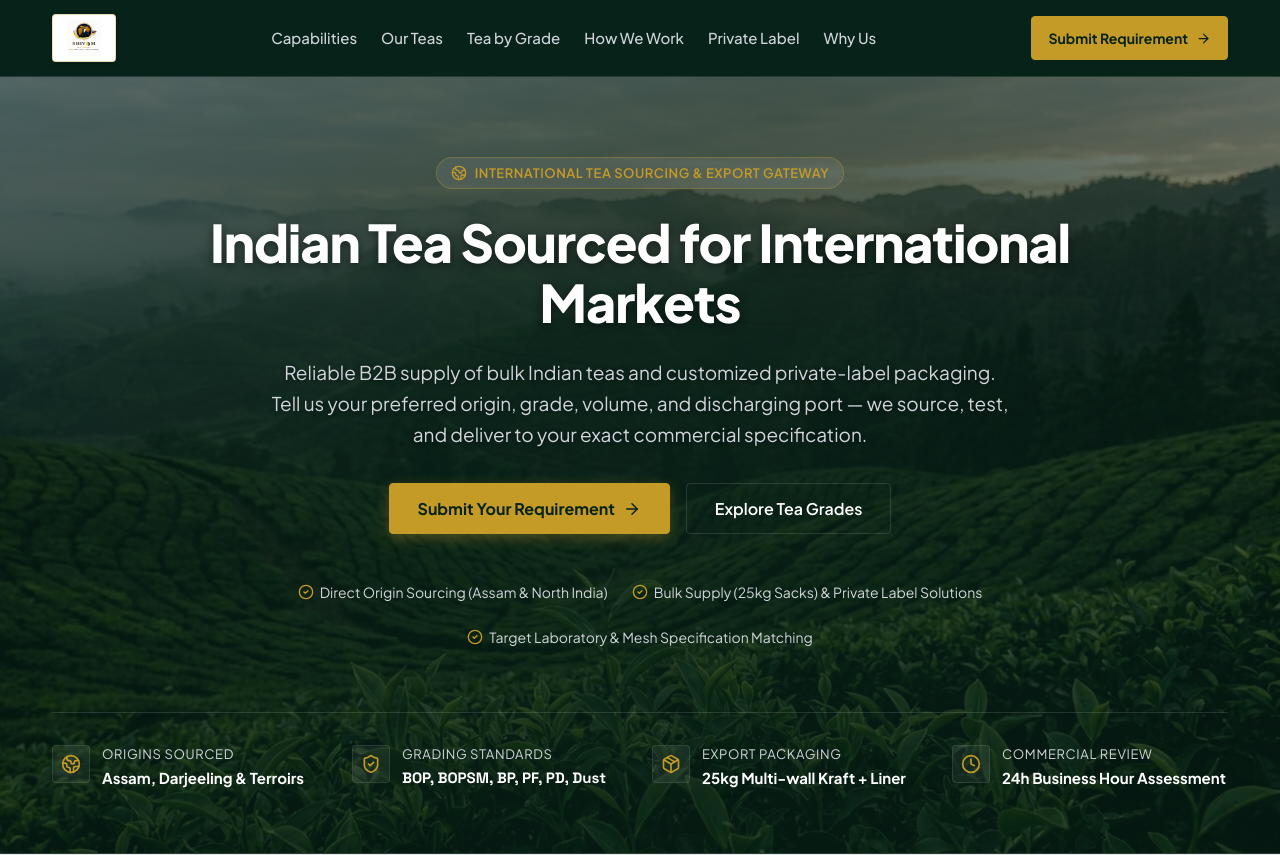
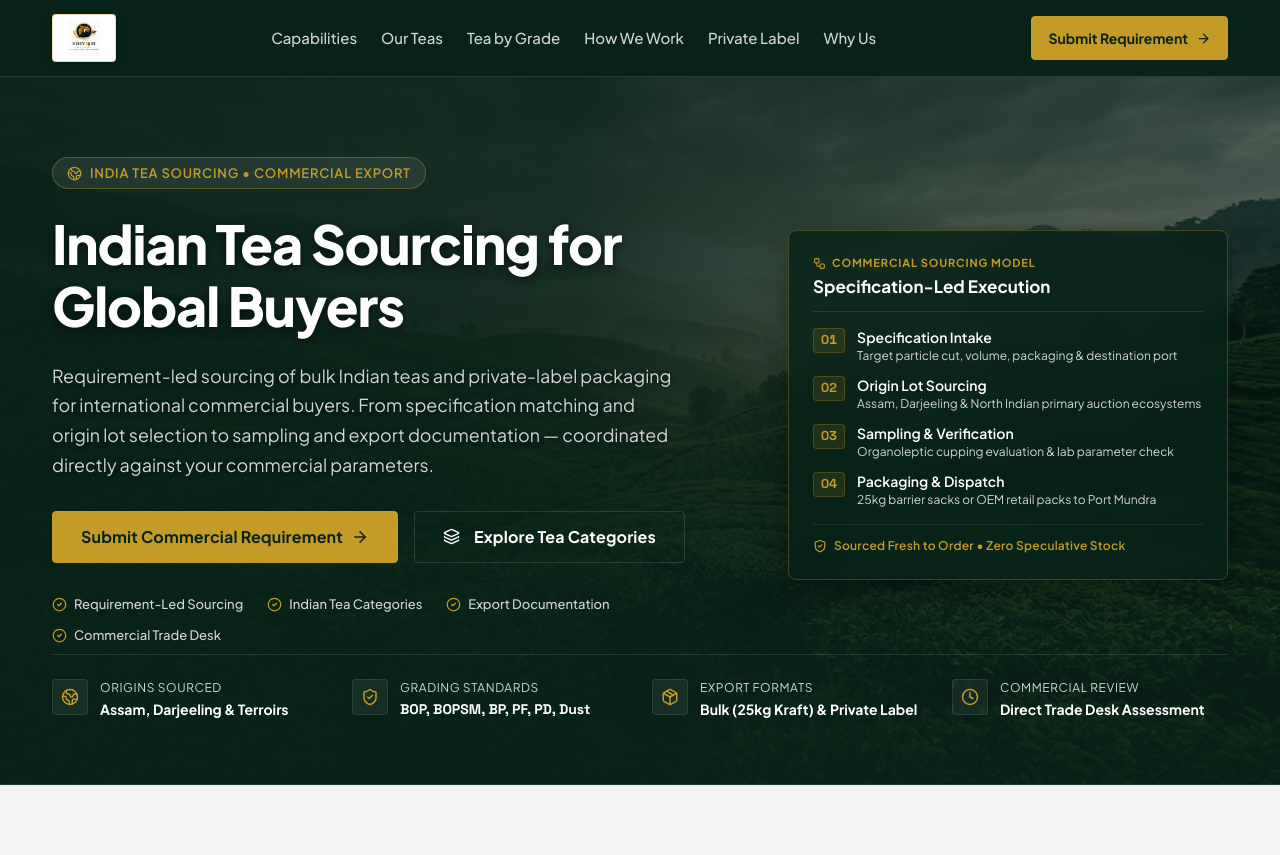
Before and after one commit to sarthaksarvaiya/shivom-global-website, a React (Vite) app: page / in a window 1280 px wide. Shown: the top 855 px of the page. Built offline with nearby package versions, Linux system fonts and the light colour scheme.

Commit message:
feat(website): improve homepage hero positioning

```diff
--- a/src/components/home/HeroSection.tsx
+++ b/src/components/home/HeroSection.tsx
@@ -1,12 +1,23 @@
 import React from 'react';
-import { ArrowRight, CheckCircle2, ShieldCheck, Globe2, Package, Clock } from 'lucide-react';
+import {
+  ArrowRight,
+  CheckCircle2,
+  Globe2,
+  Package,
+  Clock,
+  Layers,
+  ShieldCheck,
+  Workflow
+} from 'lucide-react';
 
 export interface HeroSectionProps {
+  onExploreCategories?: () => void;
   onExploreGrades?: () => void;
   onSubmitRequirement?: () => void;
 }
 
 export const HeroSection: React.FC<HeroSectionProps> = ({
+  onExploreCategories,
   onExploreGrades,
   onSubmitRequirement,
 }) => {
@@ -25,179 +36,203 @@ export const HeroSection: React.FC<HeroSectionProps> = ({
     }
   };
 
-  return (
-    <section
-      id="hero"
-      className="hero-section"
-      style={{
-        backgroundColor: 'var(--color-primary-dark)',
-        color: 'var(--text-inverse)',
-        paddingTop: 'var(--space-20)',
-        paddingBottom: 'var(--space-16)',
-        position: 'relative',
-        overflow: 'hidden',
-        borderBottom: '1px solid var(--border-dark-subtle)',
-      }}
-    >
-      {/*
-        HERO BACKGROUND IMAGE & ATMOSPHERIC OVERLAY LAYER
-        Authentic Assam tea plantation photography with tuned Deep Forest brand overlay.
-        Preserves 75-80% darkening behind headline for white text legibility, while reducing
-        edge darkening to 40-55% so the tea plantation, rolling hills, and textures are clearly recognizable.
-      */}
-      <div
-        className="hero-bg-layer"
-        style={{
-          position: 'absolute',
-          inset: 0,
-          backgroundImage: `
-            linear-gradient(
-              180deg,
-              rgba(7, 34, 24, 0.42) 0%,
-              rgba(7, 34, 24, 0.52) 42%,
-              rgba(7, 34, 24, 0.65) 100%
-            ),
-            radial-gradient(
-              ellipse at 50% 38%,
-              rgba(7, 34, 24, 0.65) 0%,
-              rgba(7, 34, 24, 0.32) 55%,
-              rgba(7, 34, 24, 0.10) 85%
-            ),
-            url('/images/hero-bg.jpg')
-          `,
-          backgroundSize: 'auto, auto, cover',
-          backgroundPosition: 'center, center, center 35%',
-          backgroundRepeat: 'no-repeat',
-          pointerEvents: 'none',
-          zIndex: 1,
-        }}
-      />
-
-      <div className="container" style={{ position: 'relative', zIndex: 2 }}>
-        <div style={{ maxWidth: '880px', margin: '0 auto', textAlign: 'center' }}>
-
-          {/* Trust Eyebrow Badge */}
-          {/* Trust Eyebrow Badge */}
-          <div className="hero-eyebrow-badge">
-            <Globe2 size={16} color="var(--color-accent-gold)" style={{ flexShrink: 0 }} />
-            <span>
-              International Tea Sourcing & Export Gateway
-            </span>
-          </div>
-
-          {/* Primary Main Headline */}
-          <h1 style={{ color: 'var(--text-inverse)', marginBottom: 'var(--space-6)', fontWeight: 800, textShadow: '0 2px 10px rgba(0,0,0,0.5)' }}>
-            Indian Tea Sourced for International Markets
-          </h1>
-
-          {/* Value Narrative Body */}
-          <p className="lead" style={{ color: 'var(--text-inverse-muted)', maxWidth: '740px', margin: '0 auto var(--space-8)', fontSize: '1.1875rem', textShadow: '0 1px 4px rgba(0,0,0,0.4)' }}>
-            Reliable B2B supply of bulk Indian teas and customized private-label packaging.
-            Tell us your preferred origin, grade, volume, and discharging port — we source, test,
-            and deliver to your exact commercial specification.
-          </p>
-
-          {/* Dual Action CTAs */}
-          <div className="hero-cta-group" style={{ display: 'flex', justifyContent: 'center', gap: 'var(--space-4)', flexWrap: 'wrap', marginBottom: 'var(--space-12)' }}>
-            <a
-              href="#requirement-form"
-              onClick={(e) => {
+  const handlePrimaryClick = (e: React.MouseEvent<HTMLAnchorElement>) => {
     if (onSubmitRequirement) {
       e.preventDefault();
       onSubmitRequirement();
     } else {
       handleScrollTo(e, 'requirement-form');
     }
-              }}
+  };
+
+  const handleSecondaryClick = (e: React.MouseEvent<HTMLAnchorElement>) => {
+    if (onExploreCategories) {
+      e.preventDefault();
+      onExploreCategories();
+    } else if (onExploreGrades) {
+      e.preventDefault();
+      onExploreGrades();
+    } else {
+      handleScrollTo(e, 'our-teas');
+    }
+  };
+
+  return (
+    <section
+      id="hero"
+      className="hero-section"
+      aria-label="Commercial Tea Sourcing Overview"
+    >
+      {/* Background layer with authentic Indian tea landscape photography */}
+      <div className="hero-bg-layer" aria-hidden="true" />
+
+      <div className="container hero-container">
+        {/* Main 2-Column Desktop Grid / Stacked Mobile Layout */}
+        <div className="hero-grid">
+
+          {/* Left Column: Commercial Positioning, Headline, Narrative & CTAs */}
+          <div className="hero-content">
+
+            {/* Commercial Eyebrow Badge */}
+            <div className="hero-eyebrow-badge">
+              <Globe2 size={15} color="var(--color-accent-gold)" style={{ flexShrink: 0 }} aria-hidden="true" />
+              <span>INDIA TEA SOURCING &bull; COMMERCIAL EXPORT</span>
+            </div>
+
+            {/* Primary Main H1 Headline */}
+            <h1 className="hero-headline">
+              Indian Tea Sourcing for Global Buyers
+            </h1>
+
+            {/* Value Narrative Body */}
+            <p className="hero-narrative">
+              Requirement-led sourcing of bulk Indian teas and private-label packaging for international commercial buyers.
+              From specification matching and origin lot selection to sampling and export documentation — coordinated directly
+              against your commercial parameters.
+            </p>
+
+            {/* Dual Action CTAs */}
+            <div className="hero-cta-group">
+              <a
+                href="#requirement-form"
+                onClick={handlePrimaryClick}
                 className="btn btn-primary btn-lg"
-              style={{ fontWeight: 700, boxShadow: '0 4px 14px rgba(197, 155, 39, 0.35)' }}
+                id="hero-primary-cta"
+                aria-label="Submit Commercial Requirement"
               >
-              <span>Submit Your Requirement</span>
-              <ArrowRight size={18} />
+                <span>Submit Commercial Requirement</span>
+                <ArrowRight size={18} aria-hidden="true" />
               </a>
 
               <a
-              href="#tea-by-grade"
-              onClick={(e) => {
-                if (onExploreGrades) {
-                  e.preventDefault();
-                  onExploreGrades();
-                } else {
-                  handleScrollTo(e, 'tea-by-grade');
-                }
-              }}
+                href="#our-teas"
+                onClick={handleSecondaryClick}
                 className="btn btn-secondary-dark btn-lg"
+                id="hero-secondary-cta"
+                aria-label="Explore Tea Categories"
               >
-              <span>Explore Tea Grades</span>
+                <Layers size={17} style={{ marginRight: '6px' }} aria-hidden="true" />
+                <span>Explore Tea Categories</span>
               </a>
             </div>
 
-          {/* Core Trust Anchors */}
-          <div style={{ display: 'flex', justifyContent: 'center', flexWrap: 'wrap', gap: 'var(--space-6)', color: 'var(--text-inverse-muted)', fontSize: '0.875rem' }}>
-            <div style={{ display: 'flex', alignItems: 'flex-start', gap: '6px' }}>
-              <CheckCircle2 size={16} color="var(--color-accent-gold)" style={{ flexShrink: 0, marginTop: '2px' }} />
-              <span>Direct Origin Sourcing (Assam & North India)</span>
+            {/* Compact Trust Qualification Strip */}
+            <div className="hero-trust-anchors" aria-label="Core Commercial Qualifications">
+              <div className="hero-trust-chip">
+                <CheckCircle2 size={15} color="var(--color-accent-gold)" style={{ flexShrink: 0 }} aria-hidden="true" />
+                <span>Requirement-Led Sourcing</span>
               </div>
-            <div style={{ display: 'flex', alignItems: 'flex-start', gap: '6px' }}>
-              <CheckCircle2 size={16} color="var(--color-accent-gold)" style={{ flexShrink: 0, marginTop: '2px' }} />
-              <span>Bulk Supply (25kg Sacks) & Private Label Solutions</span>
+              <div className="hero-trust-chip">
+                <CheckCircle2 size={15} color="var(--color-accent-gold)" style={{ flexShrink: 0 }} aria-hidden="true" />
+                <span>Indian Tea Categories</span>
               </div>
-            <div style={{ display: 'flex', alignItems: 'flex-start', gap: '6px' }}>
-              <CheckCircle2 size={16} color="var(--color-accent-gold)" style={{ flexShrink: 0, marginTop: '2px' }} />
-              <span>Target Laboratory & Mesh Specification Matching</span>
+              <div className="hero-trust-chip">
+                <CheckCircle2 size={15} color="var(--color-accent-gold)" style={{ flexShrink: 0 }} aria-hidden="true" />
+                <span>Export Documentation</span>
+              </div>
+              <div className="hero-trust-chip">
+                <CheckCircle2 size={15} color="var(--color-accent-gold)" style={{ flexShrink: 0 }} aria-hidden="true" />
+                <span>Commercial Trade Desk</span>
+              </div>
+            </div>
+
+          </div>
+
+          {/* Right Column: Commercial Sourcing Model Panel */}
+          <div className="hero-panel-col">
+            <div className="hero-sourcing-panel">
+              <div className="hero-panel-header">
+                <div className="hero-panel-eyebrow">
+                  <Workflow size={13} color="var(--color-accent-gold)" aria-hidden="true" />
+                  <span>COMMERCIAL SOURCING MODEL</span>
+                </div>
+                <div className="hero-panel-title">
+                  Specification-Led Execution
+                </div>
+              </div>
+
+              <div className="hero-panel-steps">
+                <div className="hero-step-item">
+                  <span className="hero-step-num font-spec">01</span>
+                  <div className="hero-step-body">
+                    <div className="hero-step-title">Specification Intake</div>
+                    <div className="hero-step-desc">Target particle cut, volume, packaging & destination port</div>
+                  </div>
+                </div>
+
+                <div className="hero-step-item">
+                  <span className="hero-step-num font-spec">02</span>
+                  <div className="hero-step-body">
+                    <div className="hero-step-title">Origin Lot Sourcing</div>
+                    <div className="hero-step-desc">Assam, Darjeeling & North Indian primary auction ecosystems</div>
+                  </div>
+                </div>
+
+                <div className="hero-step-item">
+                  <span className="hero-step-num font-spec">03</span>
+                  <div className="hero-step-body">
+                    <div className="hero-step-title">Sampling & Verification</div>
+                    <div className="hero-step-desc">Organoleptic cupping evaluation & lab parameter check</div>
+                  </div>
+                </div>
+
+                <div className="hero-step-item">
+                  <span className="hero-step-num font-spec">04</span>
+                  <div className="hero-step-body">
+                    <div className="hero-step-title">Packaging & Dispatch</div>
+                    <div className="hero-step-desc">25kg barrier sacks or OEM retail packs to Port Mundra</div>
                   </div>
                 </div>
               </div>
 
-        {/* Commercial Pillar Strip (Zero Fake Counters) */}
-        <div
-          className="hero-pillars-grid"
-          style={{
-            marginTop: 'var(--space-16)',
-            paddingTop: 'var(--space-8)',
-            borderTop: '1px solid var(--border-dark-subtle)',
-            display: 'grid',
-            gridTemplateColumns: 'repeat(auto-fit, minmax(220px, 1fr))',
-            gap: 'var(--space-6)',
-          }}
-        >
-          <div style={{ display: 'flex', alignItems: 'flex-start', gap: 'var(--space-3)' }}>
-            <div style={{ padding: '8px', backgroundColor: 'rgba(255, 255, 255, 0.06)', borderRadius: 'var(--radius-sm)', color: 'var(--color-accent-gold)', border: '1px solid rgba(255, 255, 255, 0.1)' }}>
-              <Globe2 size={20} />
+              <div className="hero-panel-footer">
+                <ShieldCheck size={14} color="var(--color-accent-gold)" style={{ flexShrink: 0 }} aria-hidden="true" />
+                <span>Sourced Fresh to Order &bull; Zero Speculative Stock</span>
               </div>
-            <div>
-              <div style={{ fontSize: '0.8125rem', color: 'var(--text-inverse-muted)', textTransform: 'uppercase', letterSpacing: '0.05em' }}>Origins Sourced</div>
-              <div style={{ fontWeight: 700, fontSize: '0.9375rem', color: 'var(--text-inverse)', marginTop: '2px' }}>Assam, Darjeeling & Terroirs</div>
             </div>
           </div>
 
-          <div style={{ display: 'flex', alignItems: 'flex-start', gap: 'var(--space-3)' }}>
-            <div style={{ padding: '8px', backgroundColor: 'rgba(255, 255, 255, 0.06)', borderRadius: 'var(--radius-sm)', color: 'var(--color-accent-gold)', border: '1px solid rgba(255, 255, 255, 0.1)' }}>
-              <ShieldCheck size={20} />
+        </div>
+
+        {/* Commercial Pillar Strip Across Base of Hero */}
+        <div className="hero-pillars-grid" aria-label="Commercial Sourcing Pillars">
+          <div className="hero-pillar-item">
+            <div className="hero-pillar-icon" aria-hidden="true">
+              <Globe2 size={18} />
             </div>
             <div>
-              <div style={{ fontSize: '0.8125rem', color: 'var(--text-inverse-muted)', textTransform: 'uppercase', letterSpacing: '0.05em' }}>Grading Standards</div>
-              <div style={{ fontWeight: 700, fontSize: '0.9375rem', color: 'var(--text-inverse)', marginTop: '2px' }} className="font-spec">BOP, BOPSM, BP, PF, PD, Dust</div>
+              <div className="hero-pillar-label">Origins Sourced</div>
+              <div className="hero-pillar-value">Assam, Darjeeling & Terroirs</div>
             </div>
           </div>
 
-          <div style={{ display: 'flex', alignItems: 'flex-start', gap: 'var(--space-3)' }}>
-            <div style={{ padding: '8px', backgroundColor: 'rgba(255, 255, 255, 0.06)', borderRadius: 'var(--radius-sm)', color: 'var(--color-accent-gold)', border: '1px solid rgba(255, 255, 255, 0.1)' }}>
-              <Package size={20} />
+          <div className="hero-pillar-item">
+            <div className="hero-pillar-icon" aria-hidden="true">
+              <ShieldCheck size={18} />
             </div>
             <div>
-              <div style={{ fontSize: '0.8125rem', color: 'var(--text-inverse-muted)', textTransform: 'uppercase', letterSpacing: '0.05em' }}>Export Packaging</div>
-              <div style={{ fontWeight: 700, fontSize: '0.9375rem', color: 'var(--text-inverse)', marginTop: '2px' }}>25kg Multi-wall Kraft + Liner</div>
+              <div className="hero-pillar-label">Grading Standards</div>
+              <div className="hero-pillar-value font-spec">BOP, BOPSM, BP, PF, PD, Dust</div>
             </div>
           </div>
 
-          <div style={{ display: 'flex', alignItems: 'flex-start', gap: 'var(--space-3)' }}>
-            <div style={{ padding: '8px', backgroundColor: 'rgba(255, 255, 255, 0.06)', borderRadius: 'var(--radius-sm)', color: 'var(--color-accent-gold)', border: '1px solid rgba(255, 255, 255, 0.1)' }}>
-              <Clock size={20} />
+          <div className="hero-pillar-item">
+            <div className="hero-pillar-icon" aria-hidden="true">
+              <Package size={18} />
             </div>
             <div>
-              <div style={{ fontSize: '0.8125rem', color: 'var(--text-inverse-muted)', textTransform: 'uppercase', letterSpacing: '0.05em' }}>Commercial Review</div>
-              <div style={{ fontWeight: 700, fontSize: '0.9375rem', color: 'var(--text-inverse)', marginTop: '2px' }}>24h Business Hour Assessment</div>
+              <div className="hero-pillar-label">Export Formats</div>
+              <div className="hero-pillar-value">Bulk (25kg Kraft) & Private Label</div>
+            </div>
+          </div>
+
+          <div className="hero-pillar-item">
+            <div className="hero-pillar-icon" aria-hidden="true">
+              <Clock size={18} />
+            </div>
+            <div>
+              <div className="hero-pillar-label">Commercial Review</div>
+              <div className="hero-pillar-value">Direct Trade Desk Assessment</div>
             </div>
           </div>
         </div>
--- a/src/styles/index.css
+++ b/src/styles/index.css
@@ -579,30 +579,260 @@ small, .text-sm {
   .private-label-packaging-card {
     padding: var(--space-4);
   }
+}
+
+/* ==========================================================================
+   HOMEPAGE HERO SECTION — Sophisticated Commodity Trade Desk
+   ========================================================================== */
+.hero-section {
+  position: relative;
+  background-color: var(--color-primary-dark);
+  color: var(--text-inverse);
+  padding-top: var(--space-20);
+  padding-bottom: var(--space-16);
+  overflow: hidden;
+  border-bottom: 1px solid var(--border-dark-subtle);
+}
+
+.hero-bg-layer {
+  position: absolute;
+  inset: 0;
+  pointer-events: none;
+  z-index: 1;
+  background-image:
+    linear-gradient(
+      90deg,
+      rgba(7, 34, 24, 0.94) 0%,
+      rgba(7, 34, 24, 0.88) 45%,
+      rgba(7, 34, 24, 0.58) 75%,
+      rgba(7, 34, 24, 0.38) 100%
+    ),
+    linear-gradient(
+      180deg,
+      rgba(7, 34, 24, 0.50) 0%,
+      rgba(7, 34, 24, 0.30) 40%,
+      rgba(7, 34, 24, 0.88) 100%
+    ),
+    url('/images/indian_tea_landscape_hero.jpg');
+  background-size: auto, auto, cover;
+  background-position: center, center, center 40%;
+  background-repeat: no-repeat;
+}
+
+.hero-container {
+  position: relative;
+  z-index: 2;
+}
+
+.hero-grid {
+  display: grid;
+  grid-template-columns: 1.18fr 0.82fr;
+  gap: var(--space-12);
+  align-items: center;
+}
+
+.hero-content {
+  display: flex;
+  flex-direction: column;
+  align-items: flex-start;
+  text-align: left;
+}
+
+.hero-headline {
+  font-size: clamp(2.125rem, 4.2vw, 3.375rem);
+  font-weight: 800;
+  line-height: 1.15;
+  letter-spacing: -0.02em;
+  color: var(--text-inverse);
+  margin-bottom: var(--space-6);
+  text-shadow: 0 2px 10px rgba(0, 0, 0, 0.6);
+}
+
+.hero-narrative {
+  font-size: clamp(1rem, 1.4vw, 1.125rem);
+  line-height: var(--leading-relaxed);
+  color: var(--text-inverse-muted);
+  margin-bottom: var(--space-8);
+  max-width: 620px;
+  text-shadow: 0 1px 4px rgba(0, 0, 0, 0.5);
+}
 
 .hero-cta-group {
-    flex-direction: column;
-    align-items: stretch;
+  display: flex;
+  align-items: center;
+  gap: var(--space-4);
+  flex-wrap: wrap;
+  margin-bottom: var(--space-8);
 }
 
 .hero-cta-group .btn {
+  font-weight: 700;
+  letter-spacing: 0.01em;
+  min-height: 48px;
+  display: inline-flex;
+  align-items: center;
+  justify-content: center;
+}
+
+.hero-trust-anchors {
+  display: flex;
+  flex-wrap: wrap;
+  gap: var(--space-3) var(--space-6);
+  margin-bottom: var(--space-2);
+}
+
+.hero-trust-chip {
+  display: inline-flex;
+  align-items: center;
+  gap: 7px;
+  font-size: 0.8125rem;
+  font-weight: 500;
+  color: var(--text-inverse-muted);
+}
+
+.hero-panel-col {
+  display: flex;
+  justify-content: flex-end;
   width: 100%;
 }
 
-  .hero-pillars-grid {
-    grid-template-columns: 1fr !important;
-    gap: var(--space-4) !important;
-  }
+.hero-sourcing-panel {
+  background: rgba(7, 34, 24, 0.80);
+  backdrop-filter: blur(12px);
+  -webkit-backdrop-filter: blur(12px);
+  border: 1px solid rgba(197, 155, 39, 0.3);
+  border-radius: var(--radius-md);
+  padding: var(--space-6);
+  box-shadow: 0 12px 32px rgba(0, 0, 0, 0.35);
+  width: 100%;
+  max-width: 440px;
 }
 
-/* Hero Eyebrow Trust Badge — Mobile Responsive */
+.hero-panel-header {
+  border-bottom: 1px solid rgba(255, 255, 255, 0.1);
+  padding-bottom: var(--space-3);
+  margin-bottom: var(--space-4);
+}
+
+.hero-panel-eyebrow {
+  display: flex;
+  align-items: center;
+  gap: 6px;
+  font-size: 0.6875rem;
+  font-weight: 700;
+  color: var(--color-accent-gold);
+  letter-spacing: 0.08em;
+  text-transform: uppercase;
+  margin-bottom: 2px;
+}
+
+.hero-panel-title {
+  font-size: 1.0625rem;
+  font-weight: 700;
+  color: var(--text-inverse);
+}
+
+.hero-panel-steps {
+  display: flex;
+  flex-direction: column;
+  gap: var(--space-3);
+  margin-bottom: var(--space-4);
+}
+
+.hero-step-item {
+  display: flex;
+  align-items: flex-start;
+  gap: var(--space-3);
+}
+
+.hero-step-num {
+  font-size: 0.8125rem;
+  font-weight: 700;
+  color: var(--color-accent-gold);
+  background: rgba(197, 155, 39, 0.12);
+  border: 1px solid rgba(197, 155, 39, 0.25);
+  border-radius: var(--radius-sm);
+  padding: 2px 7px;
+  line-height: 1.4;
+  flex-shrink: 0;
+}
+
+.hero-step-body {
+  min-width: 0;
+}
+
+.hero-step-title {
+  font-size: 0.875rem;
+  font-weight: 600;
+  color: var(--text-inverse);
+  line-height: 1.3;
+}
+
+.hero-step-desc {
+  font-size: 0.75rem;
+  color: var(--text-inverse-muted);
+  line-height: 1.4;
+  margin-top: 1px;
+}
+
+.hero-panel-footer {
+  display: flex;
+  align-items: center;
+  gap: 7px;
+  padding-top: var(--space-3);
+  border-top: 1px solid rgba(255, 255, 255, 0.08);
+  font-size: 0.75rem;
+  color: var(--color-accent-gold);
+  font-weight: 600;
+  letter-spacing: 0.02em;
+}
+
+.hero-pillars-grid {
+  margin-top: var(--space-14);
+  padding-top: var(--space-6);
+  border-top: 1px solid var(--border-dark-subtle);
+  display: grid;
+  grid-template-columns: repeat(4, 1fr);
+  gap: var(--space-6);
+}
+
+.hero-pillar-item {
+  display: flex;
+  align-items: flex-start;
+  gap: var(--space-3);
+}
+
+.hero-pillar-icon {
+  padding: 8px;
+  background-color: rgba(255, 255, 255, 0.06);
+  border-radius: var(--radius-sm);
+  color: var(--color-accent-gold);
+  border: 1px solid rgba(255, 255, 255, 0.1);
+  flex-shrink: 0;
+}
+
+.hero-pillar-label {
+  font-size: 0.75rem;
+  color: var(--text-inverse-muted);
+  text-transform: uppercase;
+  letter-spacing: 0.05em;
+}
+
+.hero-pillar-value {
+  font-weight: 700;
+  font-size: 0.875rem;
+  color: var(--text-inverse);
+  margin-top: 2px;
+}
+
+/* Hero Eyebrow Trust Badge */
 .hero-eyebrow-badge {
   display: inline-flex;
   align-items: center;
   justify-content: center;
   gap: 8px;
   background-color: rgba(255, 255, 255, 0.08);
-  border: 1px solid rgba(197, 155, 39, 0.3);
+  border: 1px solid rgba(197, 155, 39, 0.35);
   padding: 6px 14px;
   border-radius: var(--radius-full);
   margin-bottom: var(--space-6);
@@ -614,13 +844,75 @@ small, .text-sm {
   font-size: 0.8125rem;
   font-weight: 600;
   color: var(--color-accent-gold);
-  letter-spacing: 0.04em;
+  letter-spacing: 0.06em;
   text-transform: uppercase;
   line-height: 1.4;
   text-align: center;
 }
 
-@media (max-width: 480px) {
+@media (max-width: 1024px) {
+  .hero-grid {
+    grid-template-columns: 1fr;
+    gap: var(--space-8);
+  }
+
+  .hero-panel-col {
+    justify-content: flex-start;
+  }
+
+  .hero-sourcing-panel {
+    max-width: 100%;
+  }
+
+  .hero-pillars-grid {
+    grid-template-columns: repeat(2, 1fr);
+    gap: var(--space-5);
+  }
+
+  .hero-bg-layer {
+    background-image:
+      linear-gradient(
+        180deg,
+        rgba(7, 34, 24, 0.88) 0%,
+        rgba(7, 34, 24, 0.78) 50%,
+        rgba(7, 34, 24, 0.94) 100%
+      ),
+      url('/images/indian_tea_landscape_hero.jpg');
+  }
+}
+
+@media (max-width: 640px) {
+  .hero-section {
+    padding-top: var(--space-12);
+    padding-bottom: var(--space-10);
+  }
+
+  .hero-headline {
+    font-size: clamp(1.75rem, 7.5vw, 2.25rem);
+  }
+
+  .hero-cta-group {
+    flex-direction: column;
+    align-items: stretch;
+    width: 100%;
+  }
+
+  .hero-cta-group .btn {
+    width: 100%;
+    justify-content: center;
+  }
+
+  .hero-trust-anchors {
+    flex-direction: column;
+    gap: var(--space-2);
+  }
+
+  .hero-pillars-grid {
+    grid-template-columns: 1fr !important;
+    gap: var(--space-4) !important;
+    margin-top: var(--space-10);
+  }
+
   .hero-eyebrow-badge {
     border-radius: var(--radius-md);
     padding: 6px 10px;
@@ -628,7 +920,7 @@ small, .text-sm {
 
   .hero-eyebrow-badge span {
     font-size: 0.75rem;
-    letter-spacing: 0.02em;
+    letter-spacing: 0.04em;
   }
 }
 
```
Also changed, not shown: public/images/indian_tea_landscape_hero.jpg (added). Lines whose indentation alone changed are shown as unchanged.
